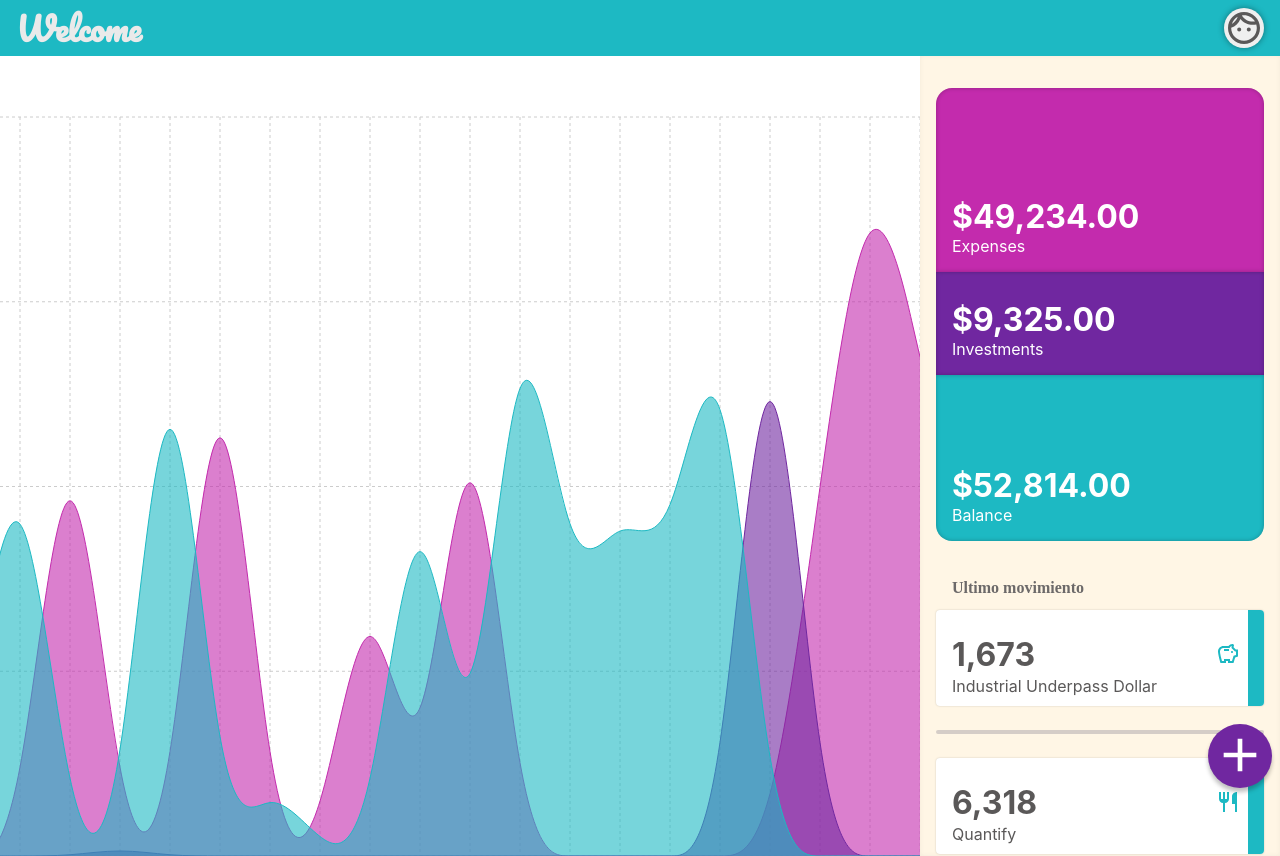
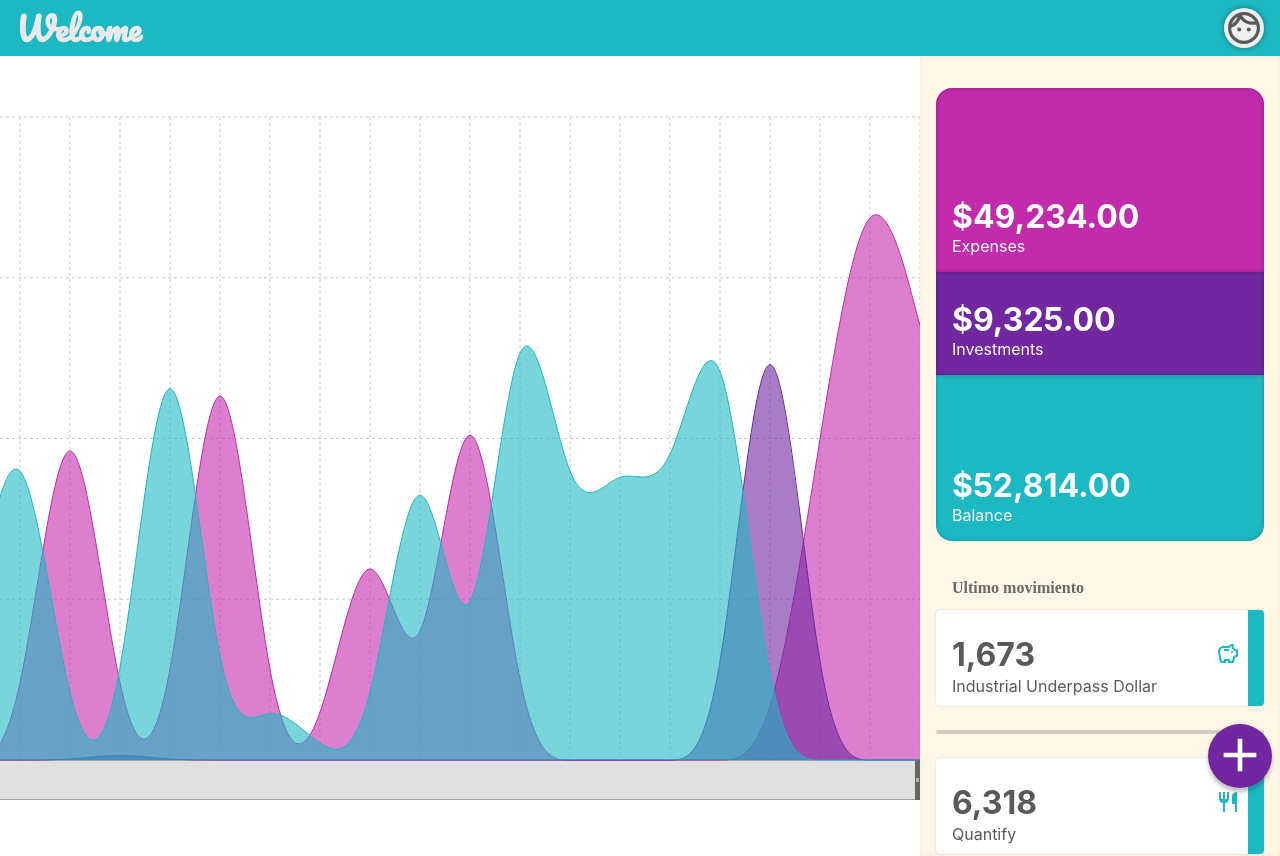
Before and after one commit to victoraguilerag/lifeline, a Next.js app: page / in a window 1280 px wide. Built offline with nearby package versions, Linux system fonts and the light colour scheme; a web font is replaced by a local one.

Commit message:
Add brush, first desktop commit

```diff
--- a/components/areaChart.js
+++ b/components/areaChart.js
@@ -1,5 +1,5 @@
 import { Fragment } from 'react';
-import { ComposedChart, Area, Line, CartesianGrid, Tooltip, ResponsiveContainer } from 'recharts';
+import { Brush, ComposedChart, Area, Line, CartesianGrid, Tooltip, ResponsiveContainer } from 'recharts';
 import styles from '../styles/Chart.module.css';
 
 
@@ -165,7 +165,7 @@ const chart = (props) => {
           {/* <XAxis dataKey="date" tickFormatter={formatXAxis} /> */}
           {/* <XAxis dataKey="date" tickFormatter={formatXAxis}/> */}
           {/* <YAxis dataKey="price" margin={{left: 50}}/> */}
-          <Tooltip content={({ name, active, payload, label }) => {
+          <Tooltip active={true} content={({ name, active, payload, label }) => {
             console.log(payload);
             console.log(name)
             return (
@@ -174,6 +174,7 @@ const chart = (props) => {
                 {/* {payload.map(item => item.payload[item.name])} */}
               </div>
           )}}/>
+          <Brush dataKey="date" />
           {/* <Tooltip /> */}
           {/* <Legend /> */}
 
--- a/styles/Chart.module.css
+++ b/styles/Chart.module.css
@@ -6,6 +6,6 @@
 
 @media screen and (min-width: 1000px) {
   .container .rechartsResponsive {
-    height: calc(100vh - 56px) !important;
+    height: calc(100vh - 112px) !important;
   }
 }
--- a/styles/globals.css
+++ b/styles/globals.css
@@ -4,6 +4,16 @@ body {
   margin: 0;
   font-family: -apple-system, BlinkMacSystemFont, Segoe UI, Roboto, Oxygen,
     Ubuntu, Cantarell, Fira Sans, Droid Sans, Helvetica Neue, sans-serif;
+}
+
+h3, p, div {
+  -webkit-touch-callout: none; /* iOS Safari */
+    -webkit-user-select: none; /* Safari */
+     -khtml-user-select: none; /* Konqueror HTML */
+       -moz-user-select: none; /* Old versions of Firefox */
+        -ms-user-select: none; /* Internet Explorer/Edge */
+            user-select: none; /* Non-prefixed version, currently
+                                  supported by Chrome, Edge, Opera and Firefox */
 }
 
 body {
```
